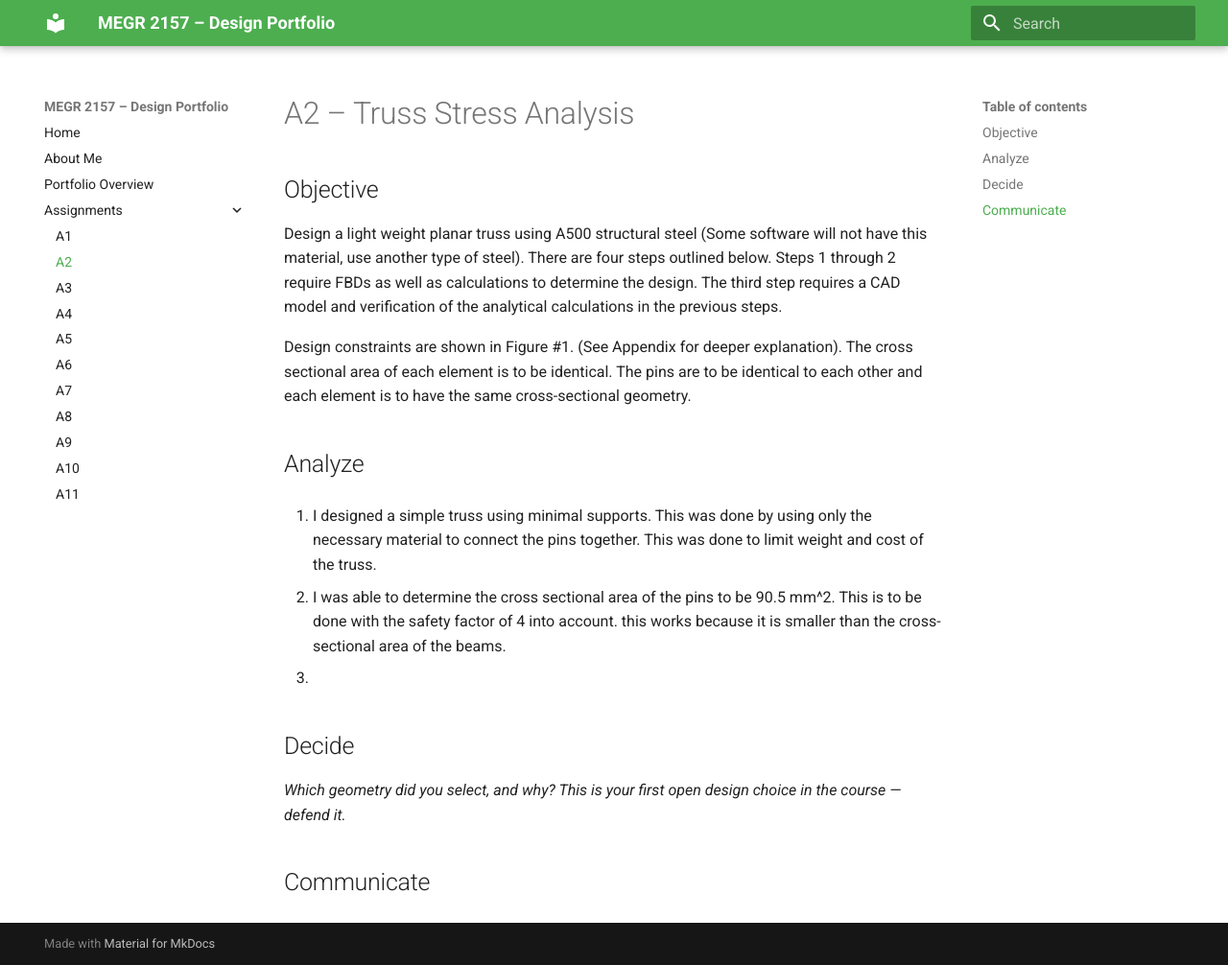
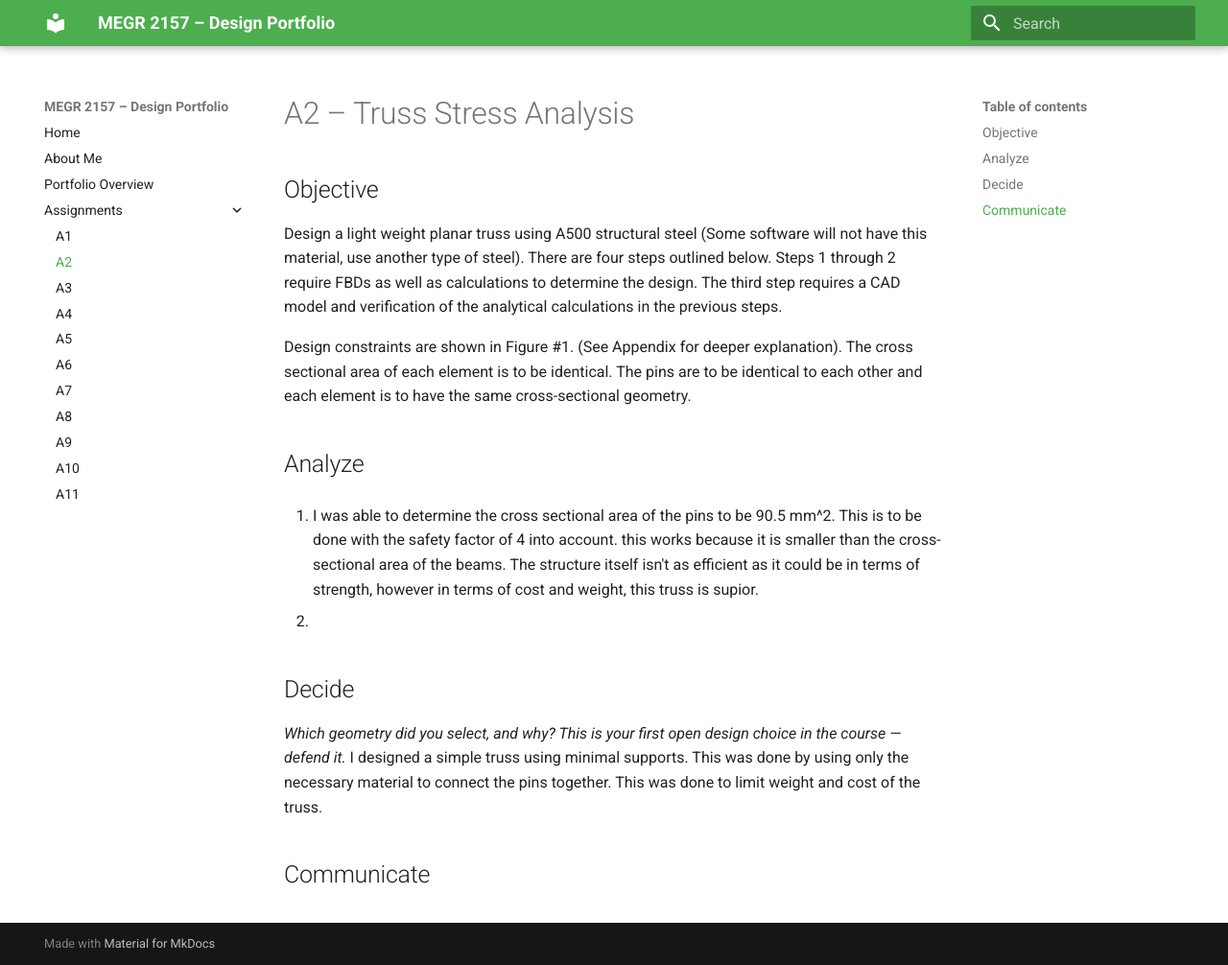
Before and after one commit to nnicho12/Noah-Nicholson-Portfolio, an MkDocs documentation site: the page built from docs/assignments/A02/index.md, in a window 1280 px wide and 1006 px high. Shown: the whole window at 96% size. Built offline with MkDocs 1.6.1 and Material for MkDocs 9.7.7, drawn with Linux system fonts in a browser that asks for light colours.

Commit message:
Update analysis and design rationale in index.md
Revised analysis section to clarify pin dimensions and design choices.

```diff
--- a/docs/assignments/A02/index.md
+++ b/docs/assignments/A02/index.md
@@ -10,13 +10,11 @@ The pins are to be identical to each other and each element is to have the same
 
 ## Analyze
 
-2. I designed a simple truss using minimal supports. This was done by using only the necessary material to connect the pins together. This was done to limit weight and cost of the truss.
-
-3. I was able to determine the cross sectional area of the pins to be 90.5 mm^2. This is to be done with the safety factor of 4 into account. this works because it is smaller than the cross-sectional area of the beams.
+3. I was able to determine the cross sectional area of the pins to be 90.5 mm^2. This is to be done with the safety factor of 4 into account. this works because it is smaller than the cross-sectional area of the beams. The structure itself isn't as efficient as it could be in terms of strength, however in terms of cost and weight, this truss is supior.
 
 4.
 
 ## Decide
 _Which geometry did you select, and why? This is your first open design choice in the course — defend it._
-
+I designed a simple truss using minimal supports. This was done by using only the necessary material to connect the pins together. This was done to limit weight and cost of the truss.
 ## Communicate
```
